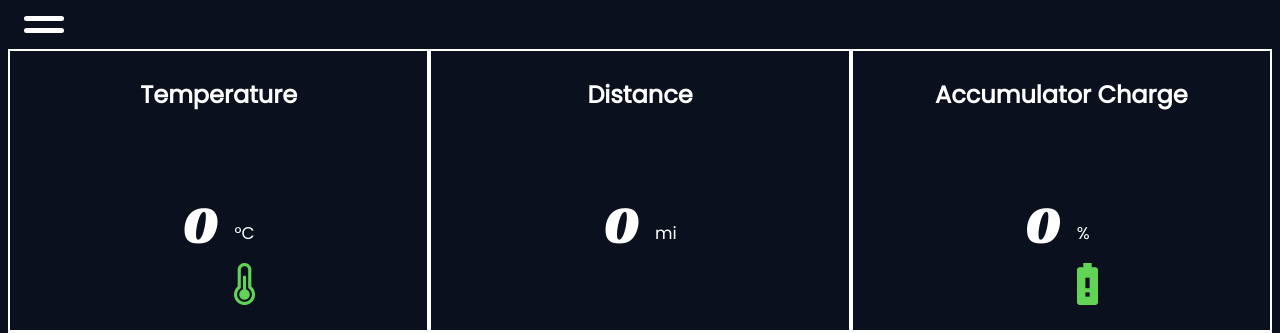
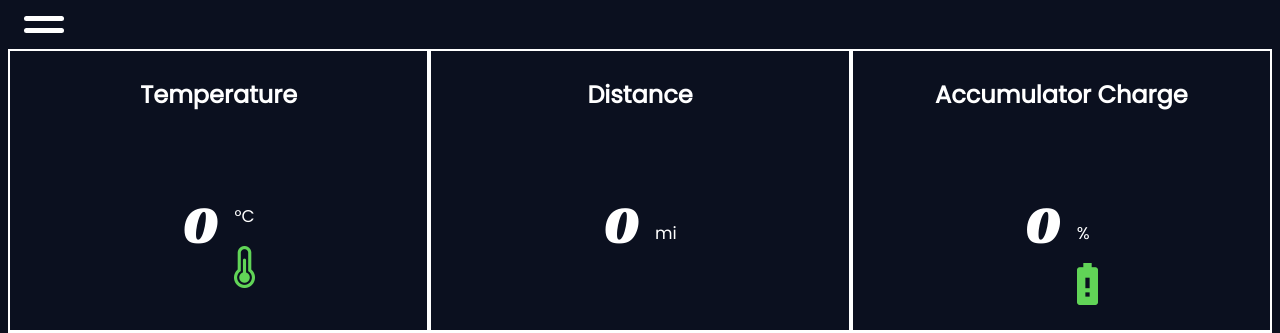
Before and after one commit to Princeton-Racing-Electric/Dashboard, a Flask app: page / in a window 1280 px wide. Shown: the top 333 px of the page. Run offline with Flask 2, Linux system fonts and the light colour scheme; parts of the project's set-up code (start-up, migrations or seed data) failed here and were passed over.

Commit message:
additional changes

```diff
--- a/Server/templates/boardv2.html
+++ b/Server/templates/boardv2.html
@@ -114,7 +114,7 @@
                 <div id="left">
                   <p id="temperature" style="color:white; font-family: 'Racing Sans One', cursive; text-align:center;font-size: 54px;"></p>
                 </div>
-                <div id="right" style="margin-top: 67px;">
+                <div id="right" style="margin-top: 50px;">
                   <p style="color:white; font-family: 'Poppins', cursive; text-align:center;font-size: 17px;">&#176C</p>
                   <img id="temp_picture" src="{{url_for('static', filename='Green_Temp_Icon.png')}}" alt="temperature picture" style="width:21px;height:42px;">
                 </div>
@@ -191,7 +191,7 @@
 
     <script>
       let x = 4;
-
+      let volt = document.getElementById("voltage");
       const event_temp = new Event("start_temp");
       const event_battery = new Event("start_battery");
 
```
